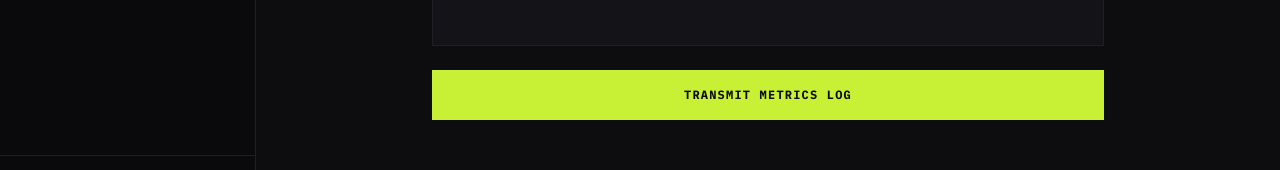
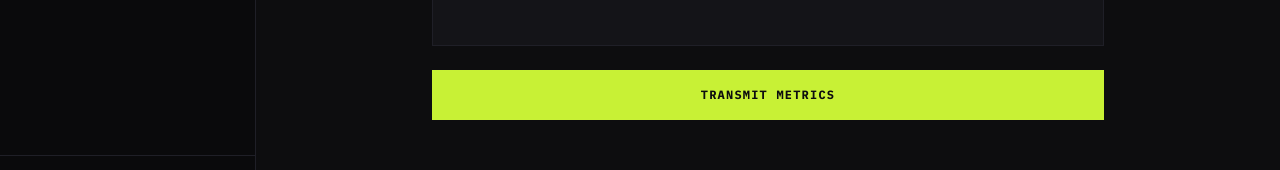
Before and after one commit to pranayakhadgi/metric.log, a React (Vite) app in the folder client/: page /submit in a window 1280 px wide. Shown: the part 560-730 px from the top of the page. Built offline with nearby package versions, Linux system fonts and the light colour scheme; no server answers.

Commit message:
chore(client): test 2 edit within github web dev UI (changed submit button text, reverted previous change)

```diff
--- a/client/src/pages/SubmitReport.jsx
+++ b/client/src/pages/SubmitReport.jsx
@@ -291,9 +291,9 @@ export default function SubmitReport() {
         <button
           type="submit"
           disabled={mutation.isPending}
-          className="w-full bg-accent border border-accent hover:bg-transparent hover:text-accent text-darkBg font-bold transition-all duration-200 text-xs py-4 tracking-widest disabled:opacity-50"
+          className="w-full bg-accent border border-accent hover:bg-transparent hover:text-accent text-darkBg font-bold transition-all duration-200 text-xs uppercase py-4 tracking-widest disabled:opacity-50"
         >
-          {mutation.isPending ? 'SUBMITTING...' : 'TRANSMIT METRICS LOG'}
+          {mutation.isPending ? 'SUBMITTING...' : 'TRANSMIT METRICS'}
         </button>
       </form>
     </div>
```
